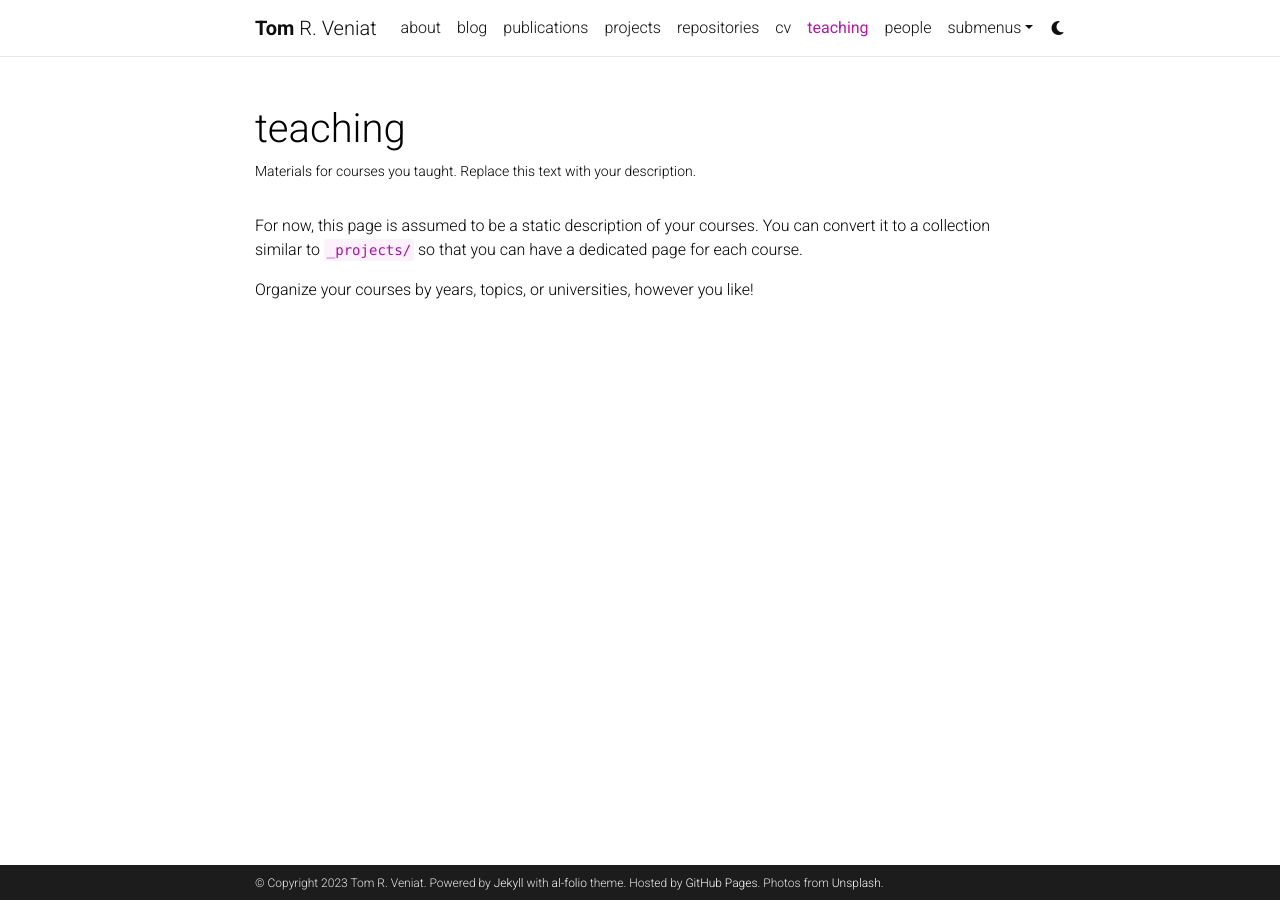
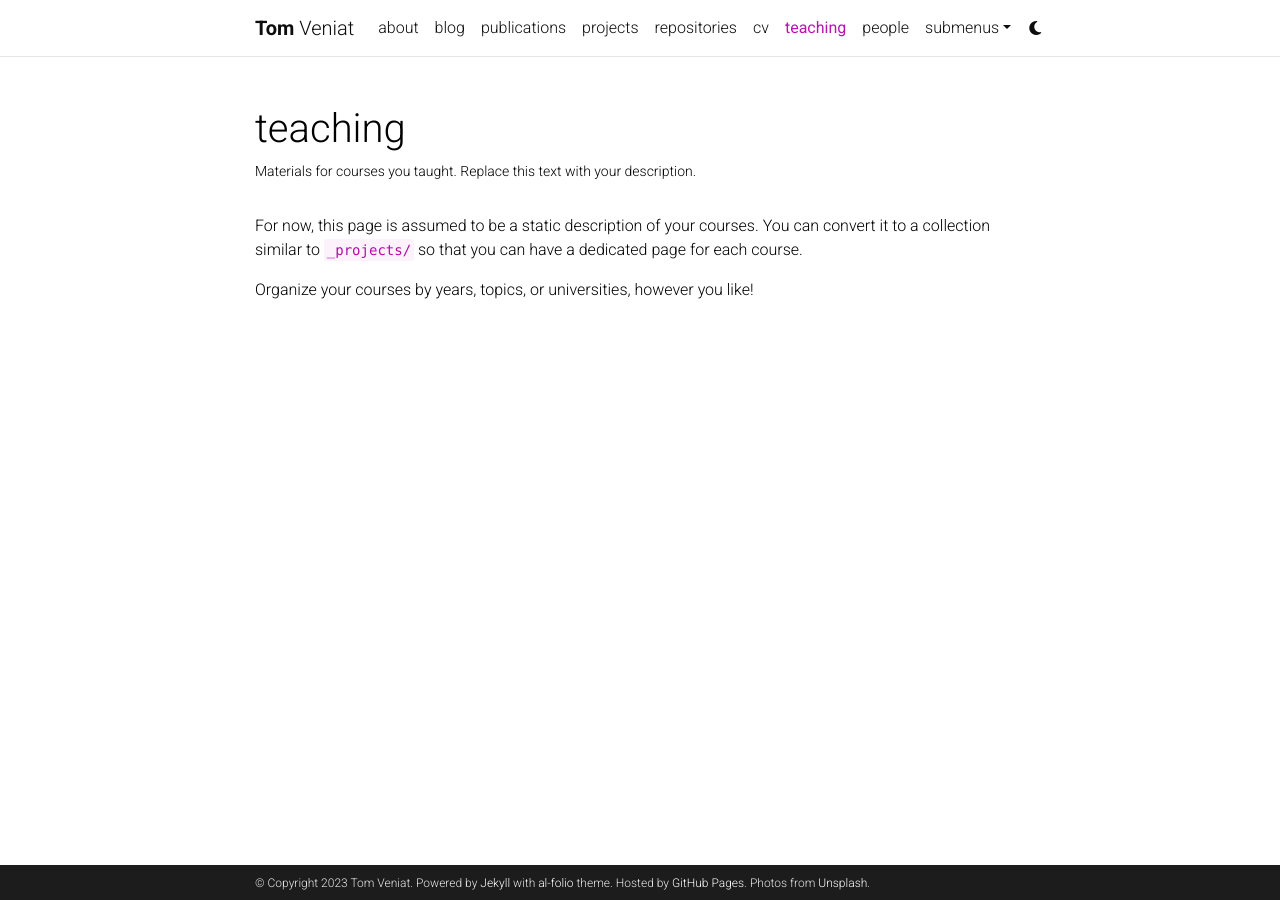
Before and after one commit to TomVeniat/TomVeniat.github.io, a Jekyll site: the page built from _pages/teaching.md, in a window 1280 px wide. Built offline with Jekyll 4.4.1, drawn with Linux system fonts in a browser that asks for light colours; comment, search, counter and statistics services are not loaded; a style sheet for code colours, icons or effects is not loaded; some of the changed lines change nothing that is shown.

Commit message:
Update mail

```diff
--- a/_config.yml
+++ b/_config.yml
@@ -4,9 +4,9 @@
 
 title: blank # the website title (if blank, full name will be used instead)
 first_name: Tom
-middle_name: R.
+middle_name:
 last_name: Veniat
-email: you@example.com
+email: tom.veniat@pm.me
 description: > # the ">" symbol means to ignore newlines until "footer_text:"
   A simple, whitespace theme for academics. Based on [*folio](https://github.com/bogoli/-folio) design.
 footer_text: >
```
